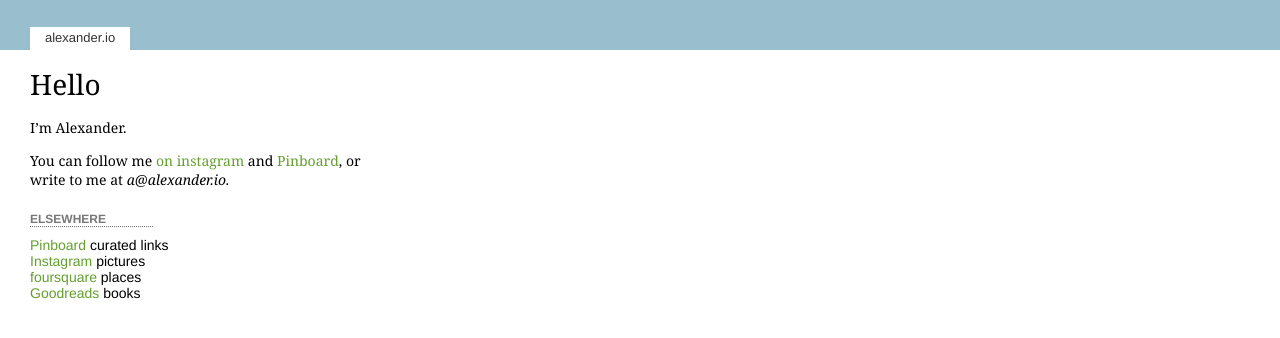
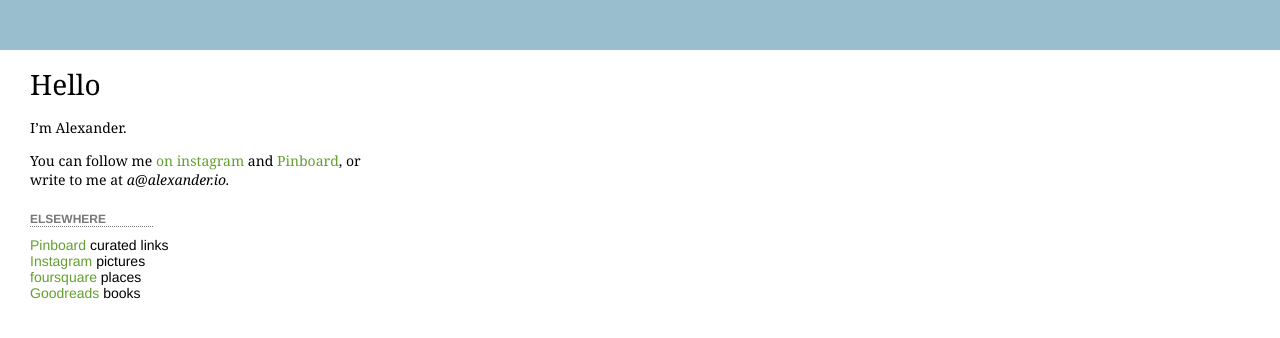
Before and after one commit to atrafford/alexander.io, a plain HTML site: page index.html in a window 1280 px wide. Drawn offline with Linux system fonts and the light colour scheme.

Commit message:
Update index.html
hide header site title

```diff
--- a/index.html
+++ b/index.html
@@ -8,7 +8,7 @@
 </head>
 <body>
 <!--static-->
-<div id="header"><ul><li class="here">alexander.io</li></ul></div>
+<div id="header"><!--<ul><li class="here">alexander.io</li></ul>--></div>
 
 <div class="row">
 	<div class="col-4">
```
